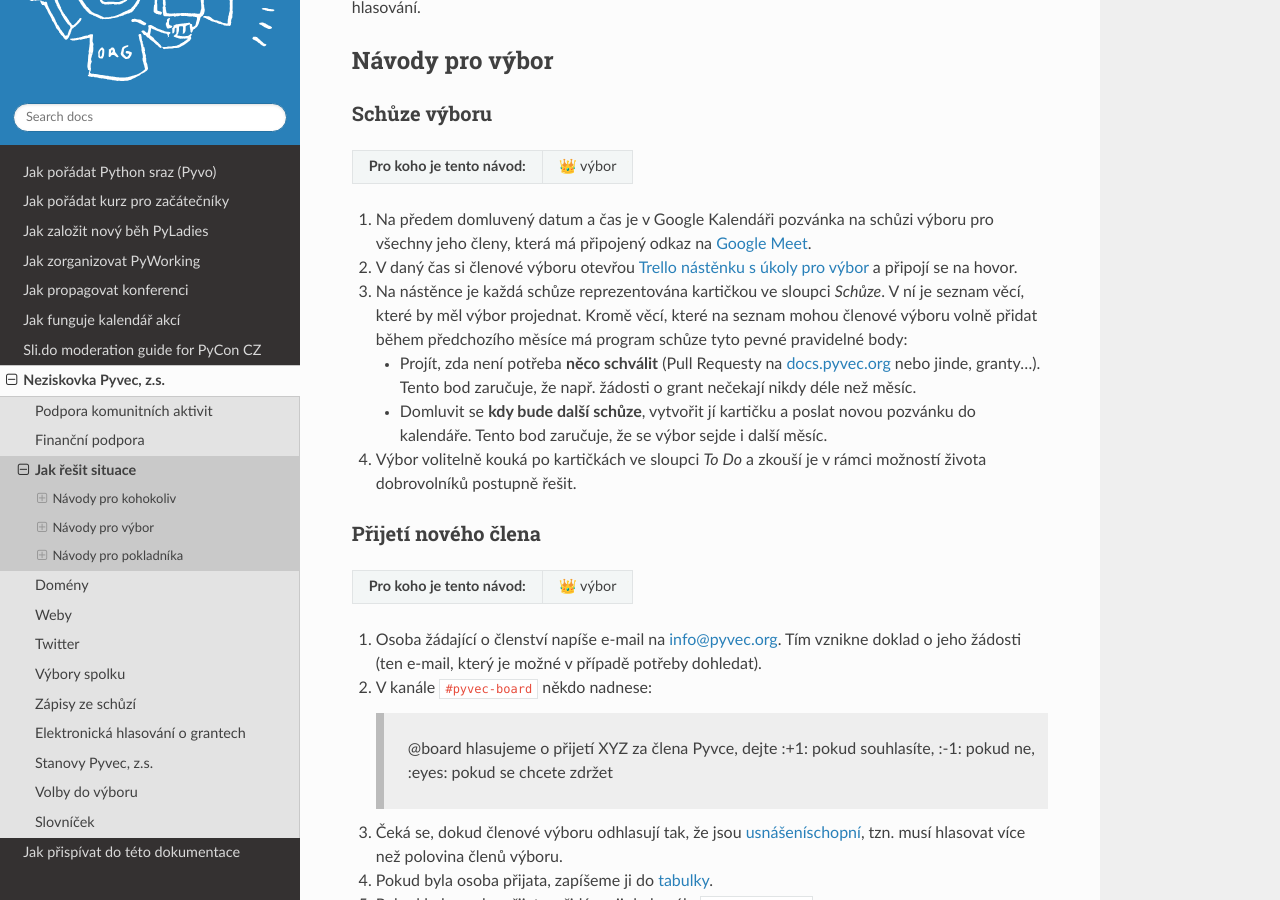
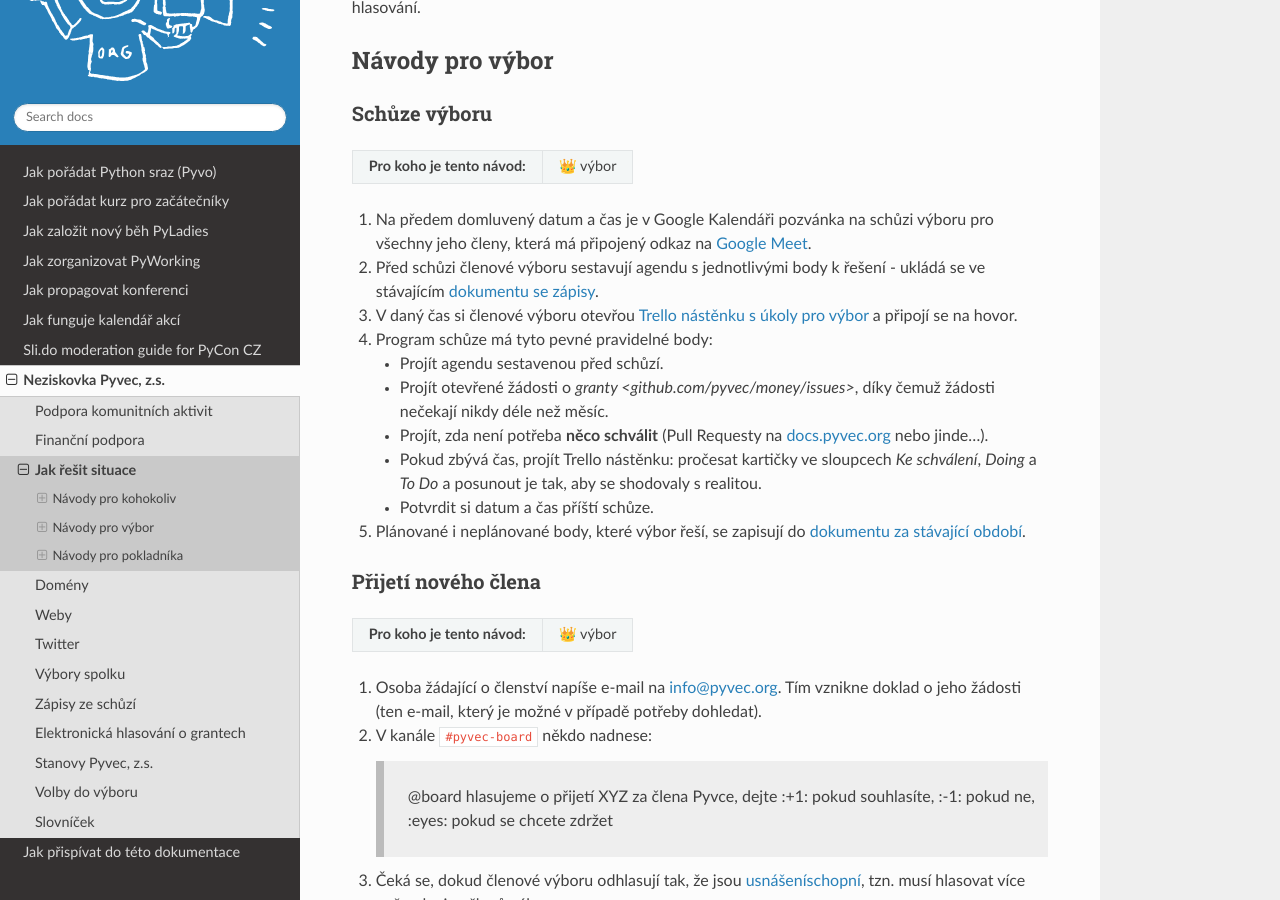
Before and after one commit to pyvec/docs.pyvec.org, a Sphinx documentation site: the page built from docs/operations/runbooks.rst, in a window 1280 px wide and 900 px high, scrolled down 3135 px. Built offline with Sphinx 7.4.7 and the Read the Docs theme 3.1.0, drawn with Linux system fonts in a browser that asks for light colours; cross-references to code outside the pages are shown as plain code.

Commit message:
Document how our board meetings look like

```diff
--- a/docs/operations/runbooks.rst
+++ b/docs/operations/runbooks.rst
@@ -141,13 +141,17 @@ Schůze výboru
 +------------------------------+-----------------+
 
 #. Na předem domluvený datum a čas je v Google Kalendáři pozvánka na schůzi výboru pro všechny jeho členy, která má připojený odkaz na `Google Meet <https://meet.google.com/>`__.
+#. Před schůzi členové výboru sestavují agendu s jednotlivými body k řešení - ukládá se ve stávajícím `dokumentu se zápisy <https://docs.pyvec.org/operations/meeting-notes.html>`__.
 #. V daný čas si členové výboru otevřou `Trello nástěnku s úkoly pro výbor <https://trello.com/b/6GjKGJfq/board>`__ a připojí se na hovor.
-#. Na nástěnce je každá schůze reprezentována kartičkou ve sloupci *Schůze*. V ní je seznam věcí, které by měl výbor projednat. Kromě věcí, které na seznam mohou členové výboru volně přidat během předchozího měsíce má program schůze tyto pevné pravidelné body:
+#. Program schůze má tyto pevné pravidelné body:
 
-   * Projít, zda není potřeba **něco schválit** (Pull Requesty na `docs.pyvec.org <https://github.com/pyvec/docs.pyvec.org>`__ nebo jinde, granty…). Tento bod zaručuje, že např. žádosti o grant nečekají nikdy déle než měsíc.
-   * Domluvit se **kdy bude další schůze**, vytvořit jí kartičku a poslat novou pozvánku do kalendáře. Tento bod zaručuje, že se výbor sejde i další měsíc.
+   * Projít agendu sestavenou před schůzí.
+   * Projít otevřené žádosti o `granty <github.com/pyvec/money/issues>`, díky čemuž žádosti nečekají nikdy déle než měsíc.
+   * Projít, zda není potřeba **něco schválit** (Pull Requesty na `docs.pyvec.org <https://github.com/pyvec/docs.pyvec.org>`__ nebo jinde…).
+   * Pokud zbývá čas, projít Trello nástěnku: pročesat kartičky ve sloupcech *Ke schválení*, *Doing* a *To Do* a posunout je tak, aby se shodovaly s realitou.
+   * Potvrdit si datum a čas příští schůze.
 
-#. Výbor volitelně kouká po kartičkách ve sloupci *To Do* a zkouší je v rámci možností života dobrovolníků postupně řešit.
+#. Plánované i neplánované body, které výbor řeší, se zapisují do `dokumentu za stávající období <https://docs.pyvec.org/operations/meeting-notes.html>`__.
 
 
 Přijetí nového člena
```
